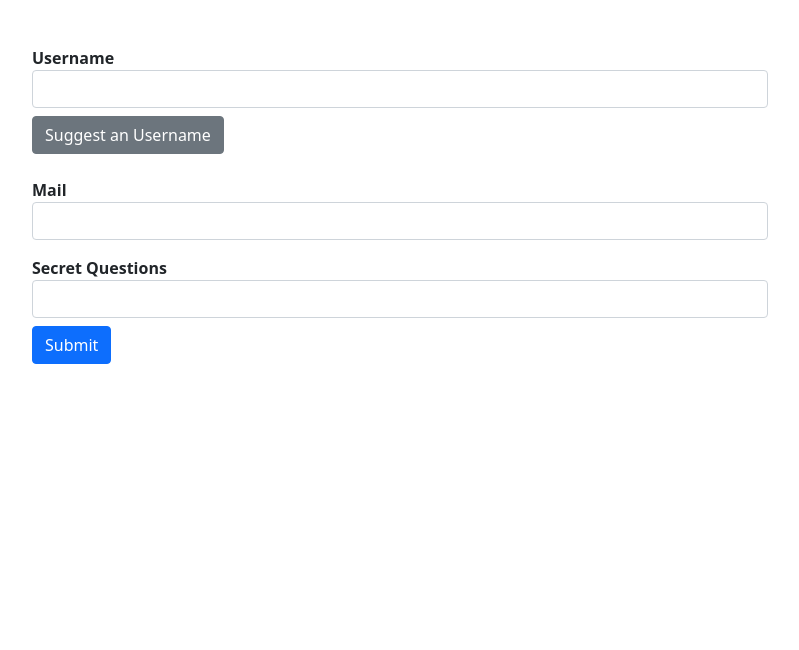
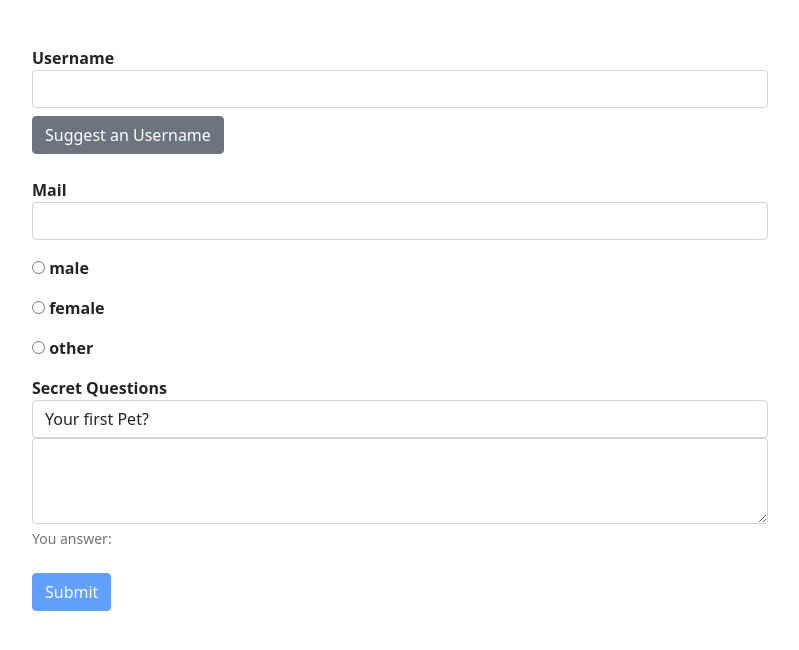
Before and after one commit to kamil-nawrot/recipe-book, an Angular app: page / in a window 1280 px wide. Shown: the top 650 px of the page, without its empty margins (50-849 px from the left). Built offline with nearby package versions, Linux system fonts and the light colour scheme.

Commit message:
created template-driven form structure with basic validation

```diff
--- a/src/app/playground/forms/template-driven-form/template-driven-form.component.css
+++ b/src/app/playground/forms/template-driven-form/template-driven-form.component.css
@@ -10,3 +10,7 @@ label {
   font-weight: 700;
   margin-top: 16px;
 }
+
+input.ng-invalid.ng-touched {
+  border: 1px solid red;
+}
--- a/src/app/playground/forms/template-driven-form/template-driven-form.component.html
+++ b/src/app/playground/forms/template-driven-form/template-driven-form.component.html
@@ -1,26 +1,37 @@
 <div class="container">
   <div class="row">
     <div class="col-xs-12 col-sm-10 col-md-8 col-sm-offset-1 col-md-offset-2">
-      <form (ngSubmit)="onSubmit()">
-        <div id="user-data">
+      <form (ngSubmit)="onSubmit(form)" #form="ngForm">
+        <div id="user-data" ngModelGroup="userData">
           <div class="form-group">
             <label for="username">Username</label>
-            <input type="text" id="username" class="form-control" ngModel name="username">
+            <input type="text" id="username" class="form-control" ngModel name="username" required>
           </div>
-          <button class="btn btn-secondary" type="button">Suggest an Username</button>
+          <button class="btn btn-secondary" type="button" (click)="onSuggestUsername()">Suggest an Username</button>
           <div class="form-group">
             <label for="email">Mail</label>
-            <input type="email" id="email" class="form-control" ngModel name="email">
+            <input type="email" id="email" class="form-control" ngModel name="email" email required #emailInput="ngModel">
+            <span class="form-text text-danger" *ngIf="emailInput.invalid && emailInput.touched">Provide valid e-mail address</span>
+          </div>
+          <div type="radio" *ngFor="let gender of genderList">
+            <label>
+              <input type="radio" name="gender" ngModel [value]="gender" />
+              {{ gender }}
+            </label>
           </div>
         </div>
         <div class="form-group">
           <label for="secret">Secret Questions</label>
-          <select id="secret" class="form-control" ngModel name="secret">
+          <select id="secret" class="form-control" [ngModel]="defaultQuestion" name="secret">
             <option value="pet">Your first Pet?</option>
             <option value="teacher">Your first teacher?</option>
           </select>
         </div>
-        <button class="btn btn-primary" type="submit">Submit</button>
+        <div class="form-group">
+          <textarea class="form-control" name="answer" rows="3" [(ngModel)]="answer"></textarea>
+        </div>
+        <p class="form-text">You answer: {{ answer }}</p>
+        <button class="btn btn-primary" type="submit" [disabled]="!form.valid">Submit</button>
       </form>
     </div>
   </div>
--- a/src/app/playground/forms/template-driven-form/template-driven-form.component.ts
+++ b/src/app/playground/forms/template-driven-form/template-driven-form.component.ts
@@ -1,4 +1,5 @@
-import { Component, OnInit } from '@angular/core';
+import {Component, OnInit, ViewChild} from '@angular/core';
+import {NgForm} from "@angular/forms";
 
 @Component({
   selector: 'app-template-driven-form',
@@ -7,13 +8,27 @@ import { Component, OnInit } from '@angular/core';
 })
 export class TemplateDrivenFormComponent implements OnInit {
 
+  @ViewChild("form") formData: NgForm | undefined
+
+  defaultQuestion = "pet"
+  answer = ""
+  genderList = ["male", "female", "other"]
+
   constructor() { }
 
   ngOnInit(): void {
   }
 
-  onSubmit() {
+  onSubmit(formData: NgForm) {
+    console.log(formData)
+  }
 
+  onSuggestUsername() {
+    this.formData?.form.patchValue({
+      userData: {
+        username: "Suggested Username"
+      }
+    })
   }
 
 }
```
